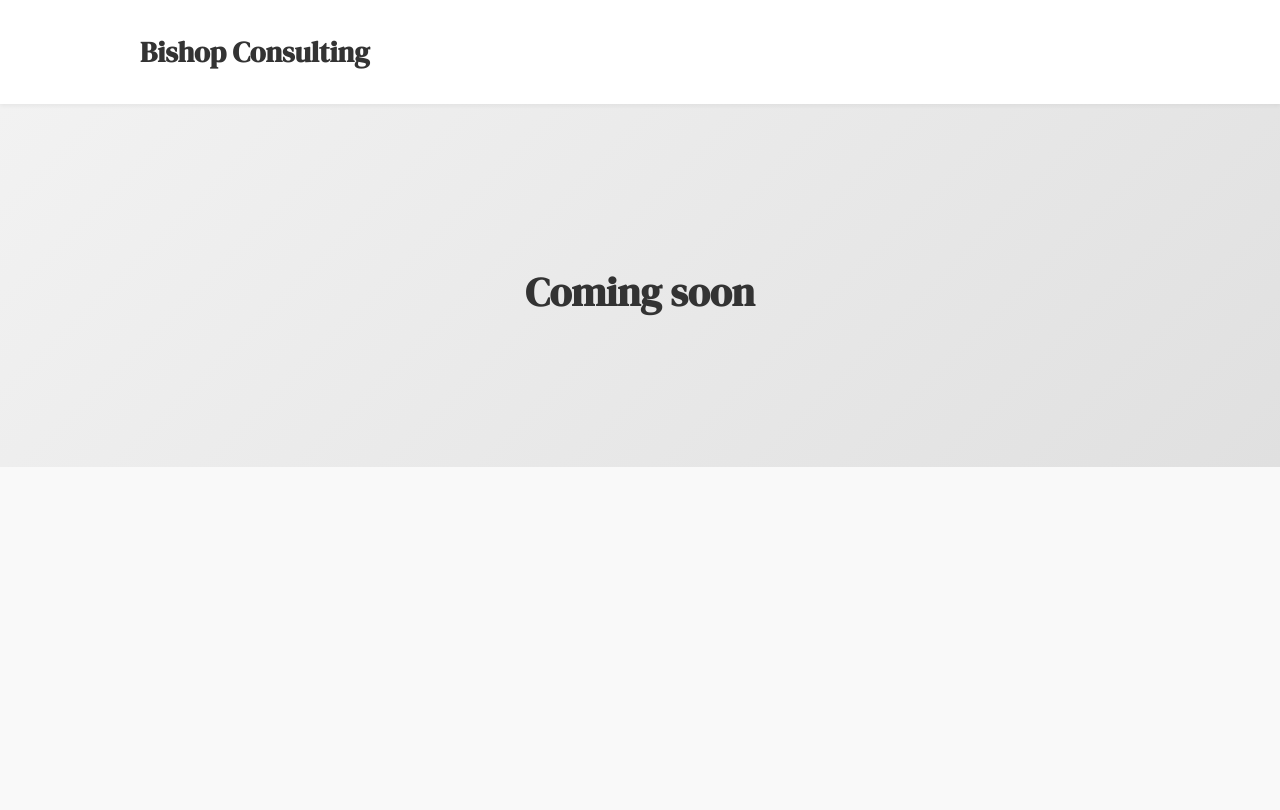
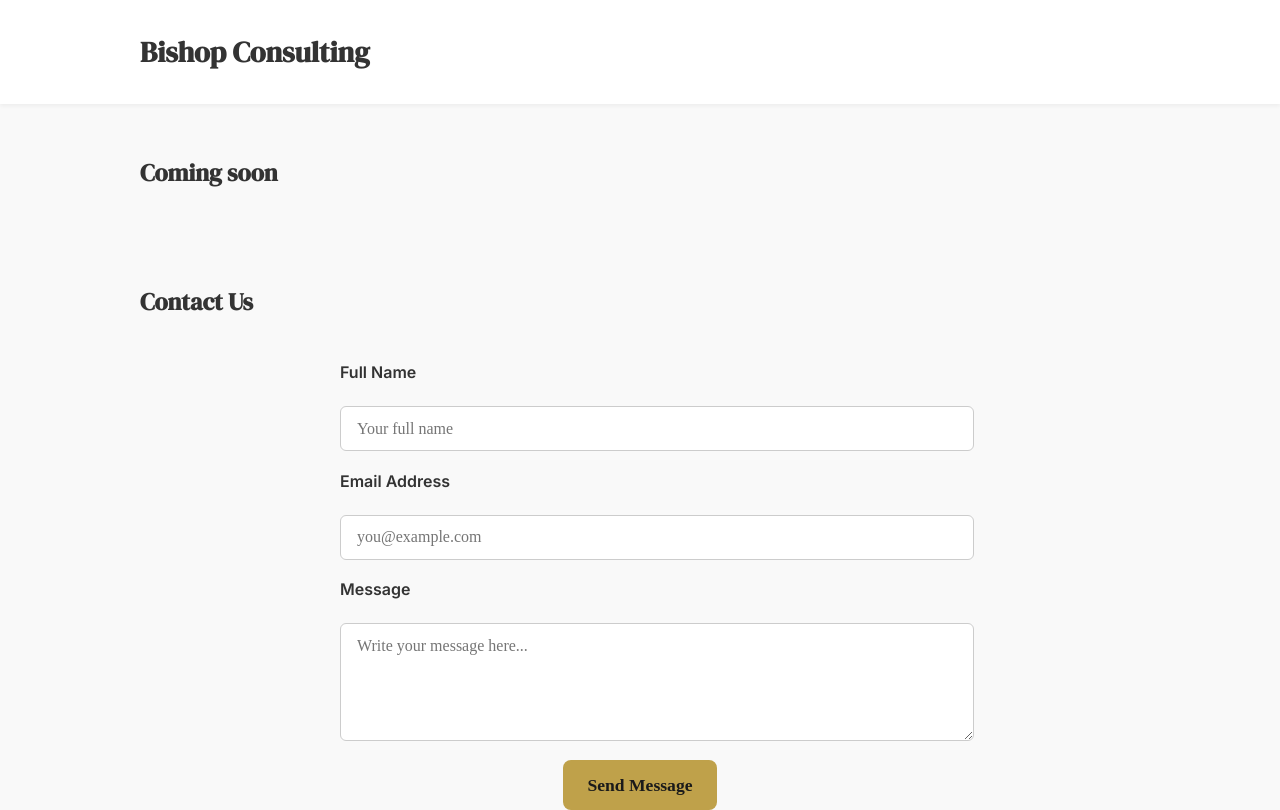
Before and after one commit to DBC-git/bishopconsultingweb, a plain HTML site: page index.html in a window 1280 px wide. Drawn offline with Linux system fonts and the light colour scheme.

Commit message:
Add landing page files: index.html and style.css

```diff
--- a/index.html
+++ b/index.html
@@ -32,6 +32,35 @@
       -->
     </div>
   </section>
+
+<section id="contact" class="hero">
+    <div class="container">
+      <h2>Contact Us</h2>
+      <!--
+      <p>Helping businesses grow through insight, clarity, and execution.</p>
+      <a href="#contact" class="btn-primary">Get in Touch</a>
+      -->
+    </div>
+  <form action="https://api.web3forms.com/submit" method="POST" class="contact-form" novalidate>
+    <!-- Replace with your Access Key -->
+    <input type="hidden" name="access_key" value="a5061e8c-6248-4deb-9d91-253498f8943d">
+
+    <label for="name">Full Name</label>
+    <input type="text" id="name" name="name" placeholder="Your full name" required>
+
+    <label for="email">Email Address</label>
+    <input type="email" id="email" name="email" placeholder="you@example.com" required>
+
+    <label for="message">Message</label>
+    <textarea id="message" name="message" rows="5" placeholder="Write your message here..." required></textarea>
+
+    <!-- Honeypot Spam Protection -->
+    <input type="checkbox" name="botcheck" class="hidden" tabindex="-1" autocomplete="off" style="display:none;">
+
+    <button type="submit" class="btn-primary">Send Message</button>
+  </form>
+</section>
+
 <!--
   <section id="services" class="section">
     <div class="container">
--- a/style.css
+++ b/style.css
@@ -52,64 +52,50 @@ header .container {
   align-items: center;
 }
 
-/* Hero */
-.hero {
-  background: linear-gradient(135deg, #f2f2f2, #e0e0e0);
-  text-align: center;
-  padding: 6em 2em;
+.contact-form {
+  display: flex;
+  flex-direction: column;  /* stack vertically */
+  width: 100%;             /* full width */
+  max-width: 600px;        /* optional max width */
+  margin: 0 auto;          /* center horizontally */
+  gap: 1.2rem;
 }
 
-.hero h2 {
-  font-size: 2.5em;
-  margin-bottom: 0.5em;
+.contact-form label {
+  font-weight: 600;
+  margin-bottom: 0.3rem;
 }
 
-.hero p {
-  font-size: 1.2em;
-  margin-bottom: 1.5em;
+.contact-form input,
+.contact-form textarea {
+  width: 100%;             /* full width inputs */
+  padding: 0.8rem 1rem;
+  border: 1.5px solid #ccc;
+  border-radius: 6px;
+  font-size: 1rem;
+  font-family: 'Source Serif 4', serif;
+  resize: vertical;
 }
 
 .btn-primary {
-  background: #323512;
-  color: white;
-  padding: 0.75em 1.5em;
+  align-self: center;      /* center button */
+  background-color: #bfa14a;
+  color: #1a1a1a;
+  padding: 0.9rem 1.5rem;
+  font-weight: 700;
+  font-size: 1.1rem;
+  border: none;
   border-radius: 8px;
-  text-decoration: none;
-  font-weight: 600;
+  cursor: pointer;
+  font-family: 'Source Serif 4', serif;
+  transition: background-color 0.25s ease;
 }
 
-/* Section */
-.section {
-  padding: 4em 0;
+.btn-primary:hover {
+  background-color: #9e8b32;
 }
 
-.section.light {
-  background: #f1f1f1;
-}
 
-.grid {
-  display: grid;
-  grid-template-columns: repeat(auto-fit, minmax(250px, 1fr));
-  gap: 2em;
-}
-
-.card {
-  background: white;
-  border-radius: 12px;
-  padding: 1.5em;
-  box-shadow: 0 4px 12px rgba(0,0,0,0.05);
-}
-
-/* Buttons */
-.btn-secondary {
-  background: transparent;
-  color: #323512;
-  border: 2px solid #323512;
-  padding: 0.75em 1.5em;
-  border-radius: 8px;
-  text-decoration: none;
-  font-weight: 600;
-}
 
 /* Footer */
 footer {
```
